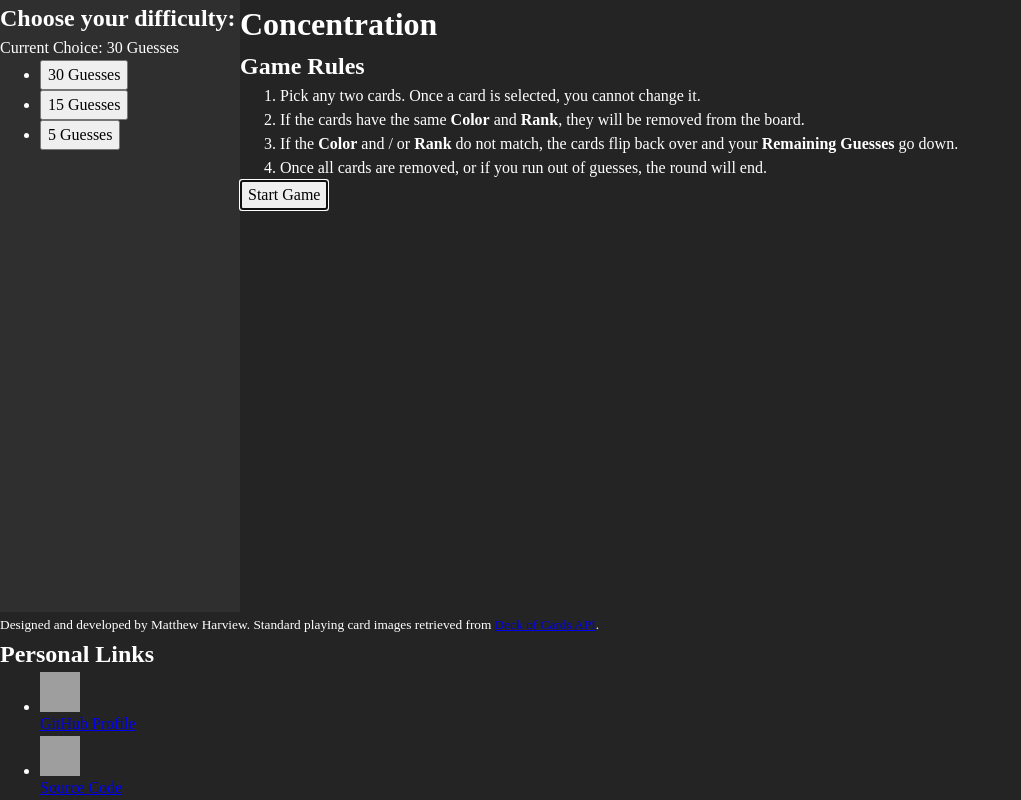
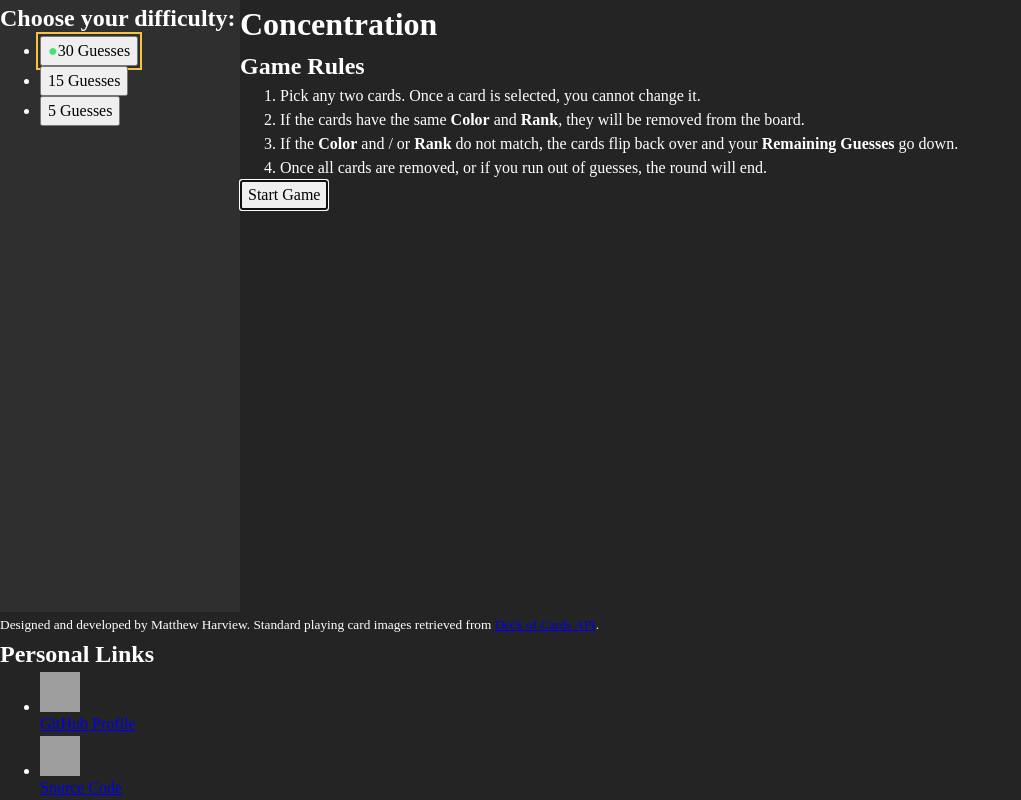
Before and after one commit to Long-Hold/memory-card, a React (Vite) app: page / in a window 1280 px wide. Shown: the whole page, without its empty margins (0-1021 px from the left). Built offline with nearby package versions, Linux system fonts and the light colour scheme; grey boxes are pictures that could not be loaded.

Commit message:
feat: add visual css indicators for selected difficulty button and remove current choice paragraph. Closes #23

```diff
--- a/src/components/sidebar/Sidebar.jsx
+++ b/src/components/sidebar/Sidebar.jsx
@@ -19,7 +19,6 @@ export function Sidebar({currentDifficulty, setDifficulty}) {
       </button>
       <div id={panelId} className="sidebar-panel" inert={!isOpen}>
         <h2>Choose your difficulty:</h2>
-        <p>Current Choice: {currentDifficulty} Guesses</p>
         <ul>
           {Object.values(DIFFICULTIES).map((guesses) => (
             <li key={guesses}>
--- a/src/components/sidebar/sidebar.css
+++ b/src/components/sidebar/sidebar.css
@@ -66,6 +66,16 @@
   }
 }
 
+.difficulty-button[aria-pressed="true"] {
+  outline: 2px solid var(--selected-gold);
+  outline-offset: 2px;
+
+  &::before {
+    content: "●";
+    color: #4ade80;
+  }
+}
+
 /* Intentionally global: locks page scroll while the mobile sidebar is open.
    Kept here because it depends on the panel's inert state and breakpoint. */
 @media screen and (width < 47.5rem) {
```
